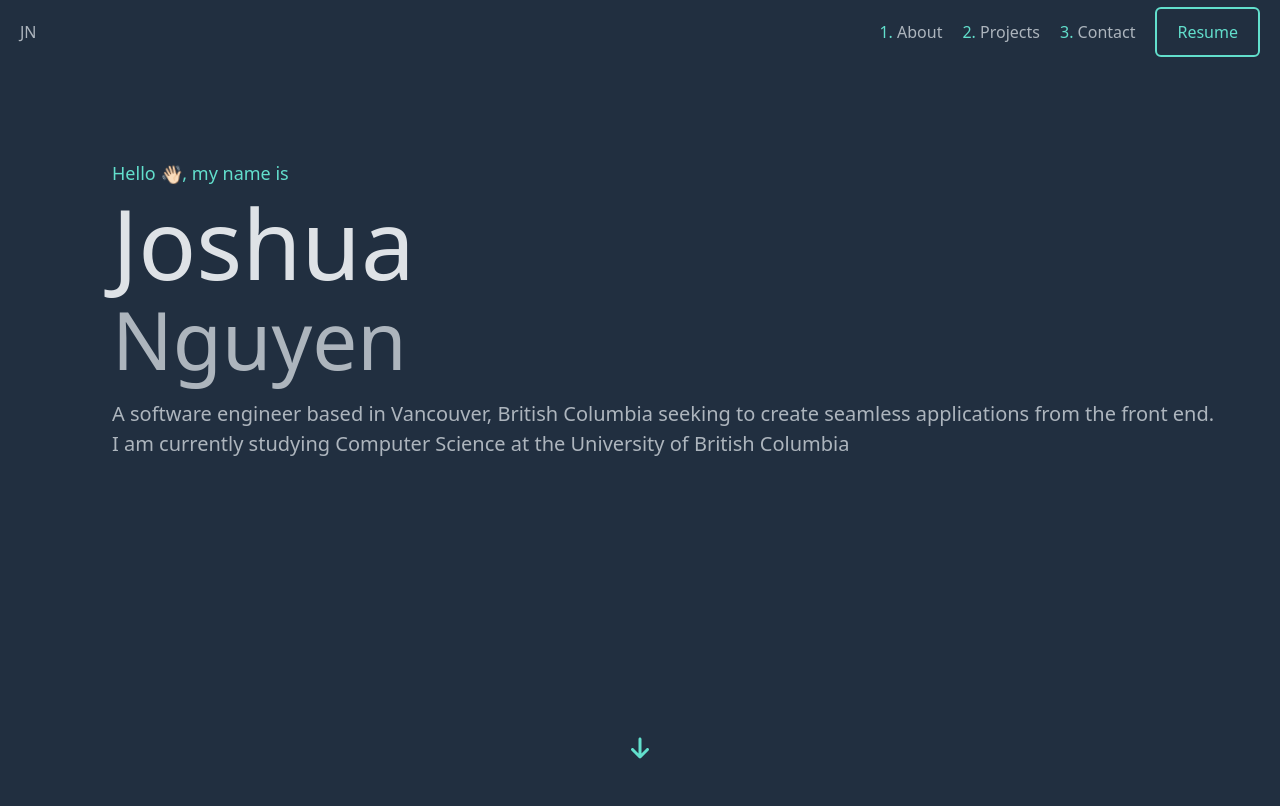
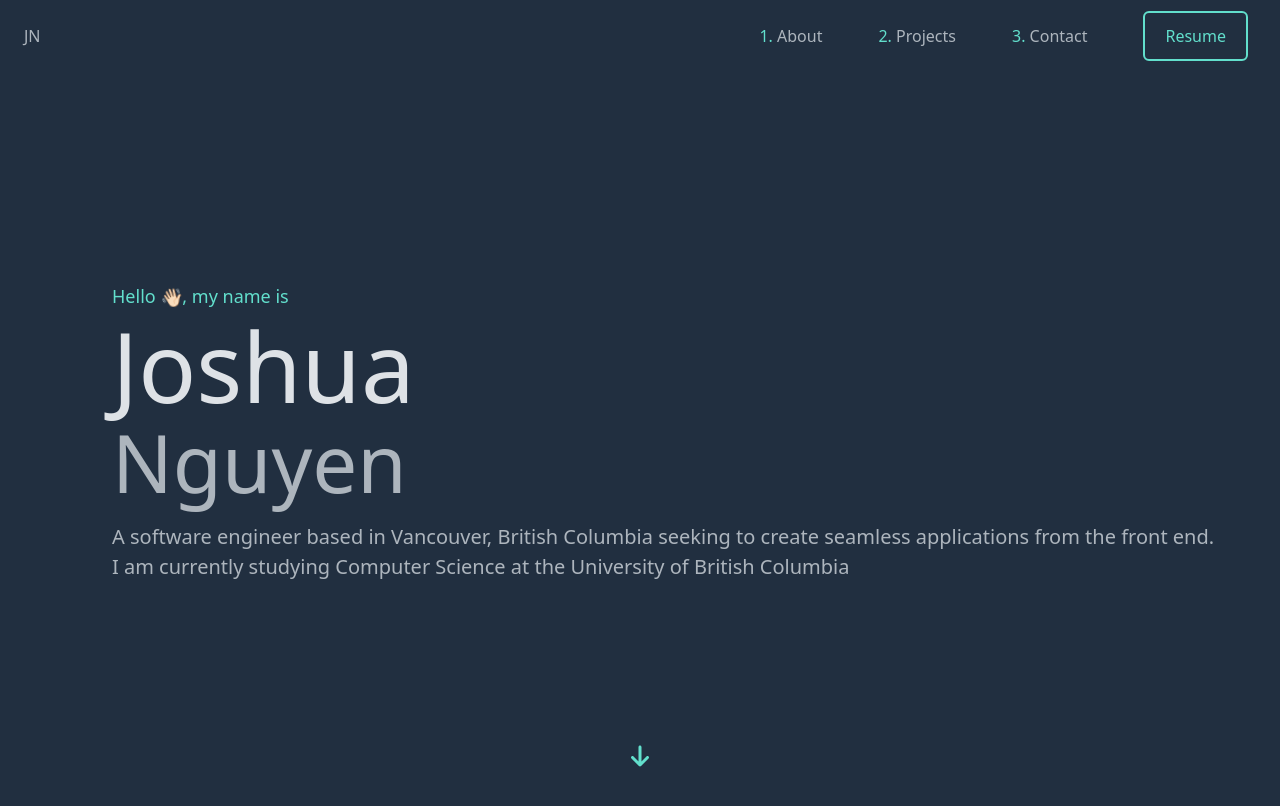
Before and after one commit to jn-han/jnhan.tech, a Vue app: page /#/ in a window 1280 px wide. Built offline with nearby package versions, Linux system fonts and the light colour scheme.

Commit message:
restructured css

```diff
--- a/src/components/Home.vue
+++ b/src/components/Home.vue
@@ -1,29 +1,47 @@
 <template>
-
-    <NavBar class="z-99" />
-    <header class="relative top-36 left-28 max-w-fit">
+  <NavBar />
+  <div class="grid grid-flow-col auto-cols-max">
+      <header id="home" class="absolute grid grid-flow-dense left-28 top-1/3">
         <h3 class="text-lg relative top-4 text-light-teal flex">Hello<span class="animate-waving-hand">&nbsp;👋🏻</span>, my name is </h3>
         <h1 class="text-7xl text-white">Joshua</h1>
         <h3 class="relative bottom-9 text-6xl text-bone">Nguyen</h3>
-        <p class="text-xl relative bottom-9 text-bone">A software engineer based in Vancouver, British Columbia seeking to create seamless applications from the front end.
-          <br>I am currently studying Computer Science at the University of British Columbia
+        <p class="text-xl relative bottom-9 text-bone">
+          A software engineer based in Vancouver, British Columbia seeking to create seamless applications from the front end.
         </p>
-        <font-awesome-icon id="arrow" :icon="['fas', 'arrow-down']"/>
+        <p class="text-xl relative bottom-9 text-bone">
+          I am currently studying Computer Science at the University of British Columbia
+        </p>
+      </header>
+      <div class="absolute inset-x-0 bottom-0">
+        <div class="absolute inset-x-0 bottom-0 h-16 inline-block animate-bounce">
+          <span class=" p-4 bg-teal-400 text-light-teal text-sm  h-16">
+            <svg class="w-6 h-6 mx-auto text-light-teal" xmlns="http://www.w3.org/2000/svg" viewBox="0 0 384 512"><path fill="#62dfcc" d="M374.6 310.6l-160 160C208.4 476.9 200.2 480 192 480s-16.38-3.125-22.62-9.375l-160-160c-12.5-12.5-12.5-32.75 0-45.25s32.75-12.5 45.25 0L160 370.8V64c0-17.69 14.33-31.1 31.1-31.1S224 46.31 224 64v306.8l105.4-105.4c12.5-12.5 32.75-12.5 45.25 0S387.1 298.1 374.6 310.6z"/>
+            </svg>
+          </span>
+        </div>
+      </div>
 
-    </header>
-        <span class="inline-block animate-bounce rounded-full p-4 bg-teal-400 text-light-teal text-sm absolute inset-x-0 bottom-0 h-16">
-        <svg class="w-6 h-6 mx-auto text-light-teal" xmlns="http://www.w3.org/2000/svg" viewBox="0 0 384 512"><path fill="#62dfcc" d="M374.6 310.6l-160 160C208.4 476.9 200.2 480 192 480s-16.38-3.125-22.62-9.375l-160-160c-12.5-12.5-12.5-32.75 0-45.25s32.75-12.5 45.25 0L160 370.8V64c0-17.69 14.33-31.1 31.1-31.1S224 46.31 224 64v306.8l105.4-105.4c12.5-12.5 32.75-12.5 45.25 0S387.1 298.1 374.6 310.6z"/>
-        </svg>
-    </span>
+    <div>
+
+    </div>
+
+    <footer>
+
+    </footer>
+  </div>
+
+
 </template>
 ``
 <script>
 import NavBar from './NavBar.vue'
 import '../assets/down-arrow.svg'
+
 export default {
     name: 'Home',
     components: {
     NavBar,
+
 }
 }
 </script>
--- a/src/components/NavBar.vue
+++ b/src/components/NavBar.vue
@@ -1,12 +1,12 @@
 <template>
-<header class="fixed bg-navy w-full p-5 flex items-center text-bone">
+<header class="fixed bg-navy w-full z-99 opacity-100 p-6 flex items-center text-bone">
     <div>
         <router-link to="/">JN</router-link>
     </div>
-    <nav class="absolute px-5 right-0 text-bone">
-        <router-link class="pr-5 transition duration-750 ease-out hover:text-light-teal" to="/"><span class="text-light-teal">1. </span>About</router-link>
-        <router-link class="pr-5 transition duration-750 ease-out hover:text-light-teal" to="/"><span class="text-light-teal">2. </span>Projects</router-link>
-        <router-link class="pr-5 transition duration-750 ease-out hover:text-light-teal" to="/"><span class="text-light-teal">3. </span>Contact</router-link>
+    <nav class="absolute px-8 right-0 text-bone">
+        <router-link class="pr-14 transition duration-750 ease-out hover:text-light-teal" to="/"><span class="text-light-teal">1. </span>About</router-link>
+        <router-link class="pr-14 transition duration-750 ease-out hover:text-light-teal" to="/"><span class="text-light-teal">2. </span>Projects</router-link>
+        <router-link class="pr-14 transition duration-750 ease-out hover:text-light-teal" to="/"><span class="text-light-teal">3. </span>Contact</router-link>
         <router-link class="px-5 py-3 border-solid border-2 rounded-md border-light-teal text-light-teal
         transition duration-750 ease-out hover:bg-light-teal hover:text-navy "
         to="/">Resume</router-link>
--- a/tailwind.config.js
+++ b/tailwind.config.js
@@ -36,10 +36,25 @@ module.exports = {
           '50%': { transform: 'rotate(10.0deg)' },
           '60%': { transform: 'rotate(0.0deg)' },
           '100%': { transform: 'rotate(0.0deg)' },
-        }
+        },
+        'fade-in-up': {
+          '0%': {
+              opacity: '0',
+              transform: 'translateY(10px)'
+          },
+          '100%': {
+              opacity: '1',
+              transform: 'translateY(0px)'
+          },
+      },
       },
       animation: {
         'waving-hand': 'wave 2s linear infinite',
+        'fade-in-up': 'fade-in-up 2s ease-out',
+        'fade-in-up-delay': 'fade-in-up 2s ease-out 1s',
+        'fade-in-up-delay1': 'fade-in-up 2s ease-out 1.5s',
+        'fade-in-up-delay2': 'fade-in-up 2s ease-out 2s'
+
       },
     },
   },
```
